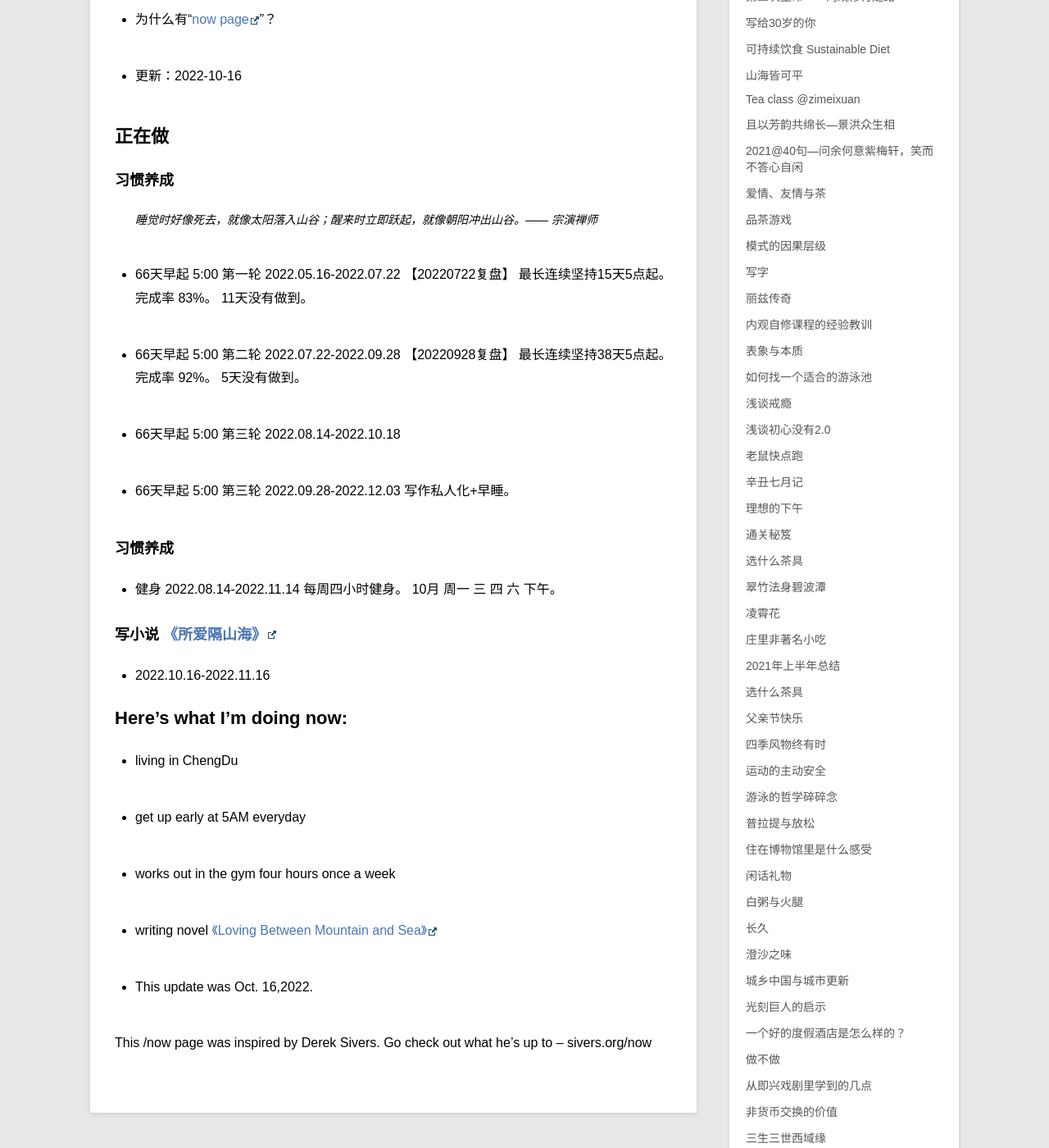
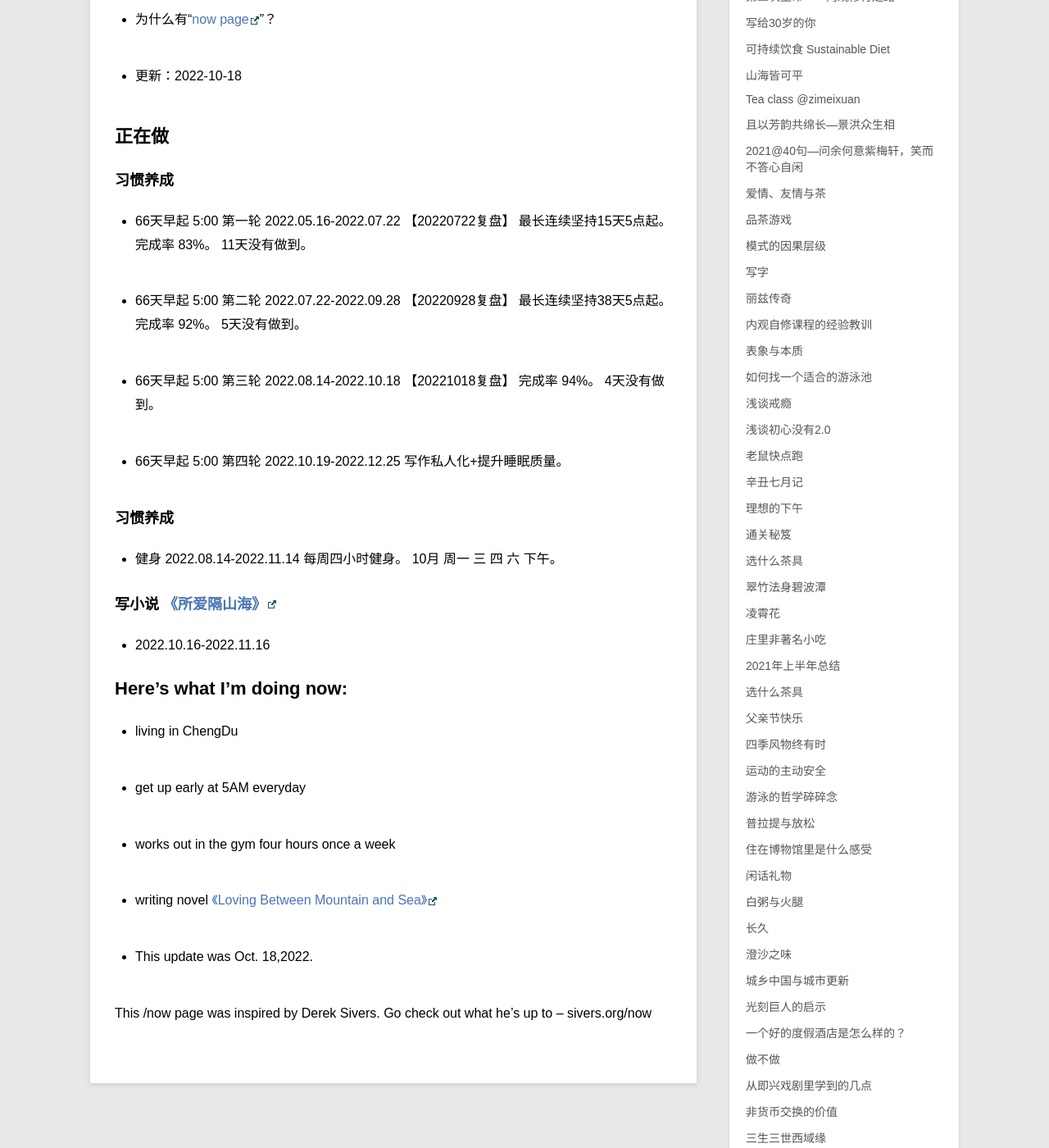
Before and after one commit to violettianjie/violettianjie.github.io, a Jekyll site: the page built from _posts/blog/2017-09-03-now.md, in a window 1280 px wide and 1400 px high, scrolled down 225 px. Shown: the whole window at 82% size. Built offline with Jekyll 4.4.1, drawn with Linux system fonts in a browser that asks for light colours; comment, search, counter and statistics services are not loaded.

Commit message:
Update 2017-09-03-now.md

```diff
--- a/_posts/blog/2017-09-03-now.md
+++ b/_posts/blog/2017-09-03-now.md
@@ -9,26 +9,29 @@ category: blog
 - 为什么有“[now page](http://nownownow.com/about)”？
 
 
-- 更新：2022-10-16
+- 更新：2022-10-18
 
 
 ## 正在做
+
 ### 习惯养成
 
-> 睡觉时好像死去，就像太阳落入山谷；醒来时立即跃起，就像朝阳冲出山谷。—— 宗演禅师
+
 
 -  66天早起 5:00  第一轮 2022.05.16-2022.07.22 【20220722复盘】  最长连续坚持15天5点起。完成率 83%。 11天没有做到。
 
 -  66天早起 5:00  第二轮 2022.07.22-2022.09.28 【20220928复盘】  最长连续坚持38天5点起。完成率 92%。 5天没有做到。
 
--  66天早起 5:00  第三轮 2022.08.14-2022.10.18
+-  66天早起 5:00  第三轮 2022.08.14-2022.10.18 【20221018复盘】 完成率 94%。 4天没有做到。
 
--  66天早起 5:00  第三轮 2022.09.28-2022.12.03  写作私人化+早睡。
+-  66天早起 5:00  第四轮 2022.10.19-2022.12.25  写作私人化+提升睡眠质量。
 
 ### 习惯养成
+
 - 健身 2022.08.14-2022.11.14 每周四小时健身。 10月 周一 三 四 六 下午。
 
 ### 写小说 [《所爱隔山海》](http://violettianjie.com/loveshanhai)
+
 - 2022.10.16-2022.11.16
 
 
@@ -42,7 +45,7 @@ category: blog
 
 - writing novel [《Loving Between Mountain and Sea》](http://violettianjie.com/loveshanhai)
 
-- This update was Oct. 16,2022.
+- This update was Oct. 18,2022.
 
 This /now page was inspired by Derek Sivers. Go check out what he’s up to – sivers.org/now
 
```
